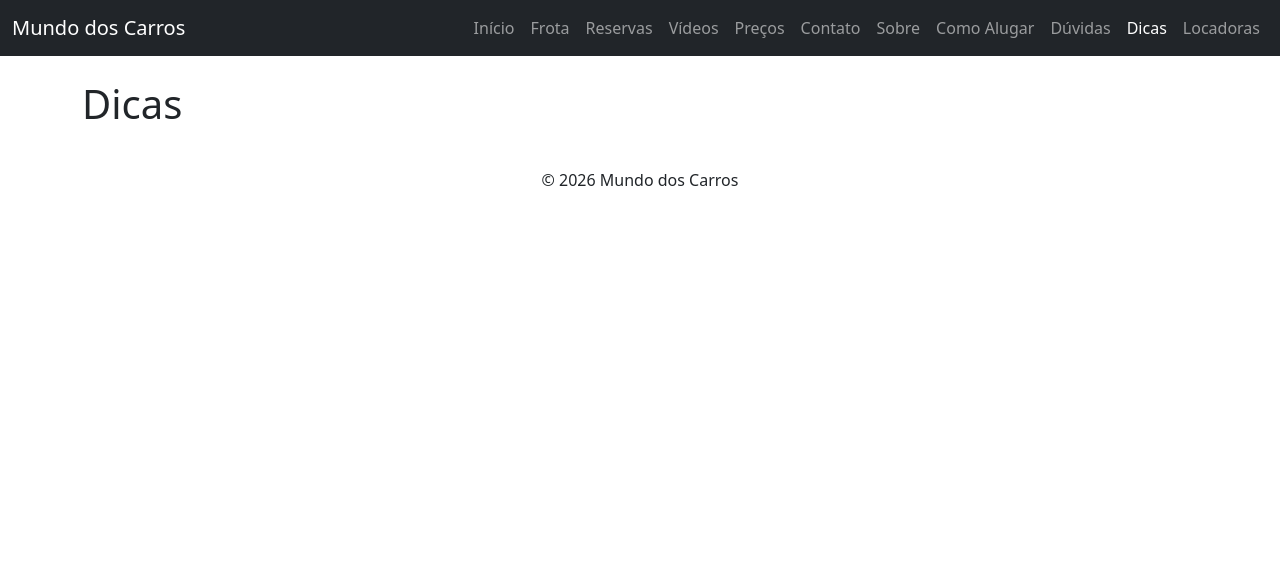
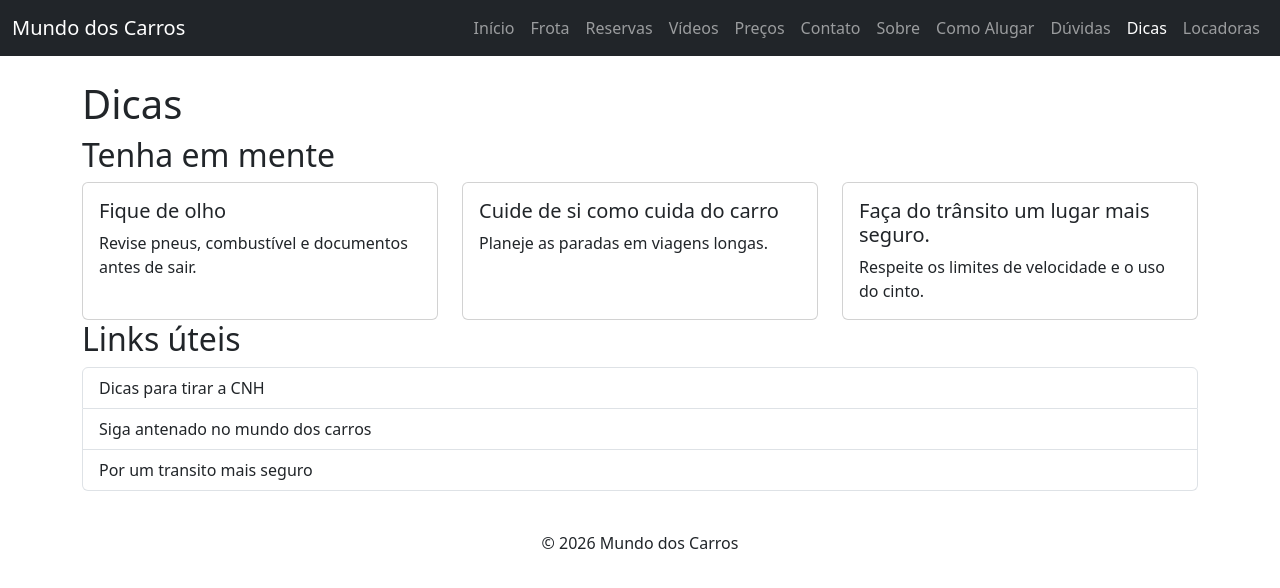
Before and after one commit to gustop2021/site-carros, a plain HTML site: page dicas.html in a window 1280 px wide. Drawn offline with nearby package versions, Linux system fonts and the light colour scheme.

Commit message:
Pagina Dicas

```diff
--- a/dicas.html
+++ b/dicas.html
@@ -1,5 +1,6 @@
 <!DOCTYPE html>
 <html lang="pt-br">
+
 <head>
     <meta charset="UTF-8">
     <meta name="viewport" content="width=device-width, initial-scale=1.0">
@@ -8,14 +9,14 @@
     <link rel="shortcut icon" href="img/icone.png" type="image/x-png">
     <title>Dicas</title>
 </head>
+
 <body>
     <header>
         <nav class="navbar navbar-expand-md bg-dark navbar-dark">
             <div class="container-fluid">
                 <a class="navbar-brand" href="index.html">Mundo dos Carros</a>
-            <button class="navbar-toggler" type="button" data-bs-toggle="collapse"
-                    data-bs-target="#menuPrincipal" aria-controls="menuPrincipal"
-                    aria-expanded="false" aria-label="Abrir menu">
+                <button class="navbar-toggler" type="button" data-bs-toggle="collapse" data-bs-target="#menuPrincipal"
+                    aria-controls="menuPrincipal" aria-expanded="false" aria-label="Abrir menu">
                     <span class="navbar-toggler-icon"></span>
                 </button>
                 <div class="collapse navbar-collapse" id="menuPrincipal">
@@ -29,8 +30,10 @@
                         <li class="nav-item"><a class="nav-link" href="sobre.html">Sobre</a></li>
                         <li class="nav-item"><a class="nav-link" href="como-alugar.html">Como Alugar</a></li>
                         <li class="nav-item"><a class="nav-link" href="duvidas.html">Dúvidas</a></li>
-                        <li class="nav-item"><a class="nav-link active" href="dicas.html" aria-current="page">Dicas</a></li>
-                <li class="nav-item"><a class="nav-link" href="https://maps.google.com/" target="_blank">Locadoras</a></li>
+                        <li class="nav-item"><a class="nav-link active" href="dicas.html" aria-current="page">Dicas</a>
+                        </li>
+                        <li class="nav-item"><a class="nav-link" href="https://maps.google.com/"
+                                target="_blank">Locadoras</a></li>
                     </ul>
                 </div>
             </div>
@@ -38,10 +41,48 @@
     </header>
     <main class="container my-4">
         <h1>Dicas</h1>
+        <section>
+            <h2>Tenha em mente</h2>
+            <div class="row row-cols-1 row-cols-md-3 g-4">
+                <div class="col">
+                    <article class="card h-100">
+                        <div class="card-body">
+                            <h3 class="card-title h5">Fique de olho</h3>
+                            <p class="card-text">Revise pneus, combustível e documentos antes de sair.</p>
+                        </div>
+                    </article>
+                </div>
+                <div class="col">
+                    <article class="card h-100">
+                        <div class="card-body">
+                            <h3 class="card-title h5">Cuide de si como cuida do carro</h3>
+                            <p class="card-text">Planeje as paradas em viagens longas.</p>
+                        </div>
+                    </article>
+                </div>
+                <div class="col">
+                    <article class="card h-100">
+                        <div class="card-body">
+                            <h3 class="card-title h5">Faça do trânsito um lugar mais seguro.</h3>
+                            <p class="card-text">Respeite os limites de velocidade e o uso do cinto.</p>
+                        </div>
+                    </article>
+                </div>
+            </div>
+        </section>
+        <section>
+            <h2>Links úteis</h2>
+            <div class="list-group">
+                <a href="https://www.superprof.com.br/blog/orientacao-para-dirigir/" class="list-group-item list-group-item-action" target="_blank">Dicas para tirar a CNH</a>
+                <a href="https://autoesporte.globo.com/" class="list-group-item list-group-item-action" target="_blank">Siga antenado no mundo dos carros</a>
+                <a href="https://www.gov.br/transportes/pt-br/assuntos/noticias/2021/5/confira-dez-dicas-de-boas-praticas-no-transito" class="list-group-item list-group-item-action" target="_blank">Por um transito mais seguro</a>
+            </div>
+        </section>
     </main>
 
     <footer class="text-center py-3">© 2026 Mundo dos Carros</footer>
 
     <script src="https://cdn.jsdelivr.net/npm/bootstrap@5.3.3/dist/js/bootstrap.bundle.min.js"></script>
 </body>
+
 </html>
```
Lines whose indentation alone changed are shown as unchanged.
